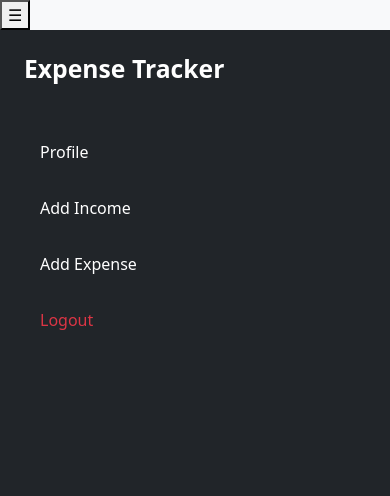
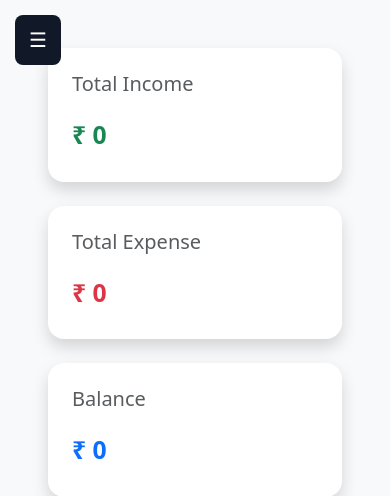
Before and after one commit to Raju-Kumar-chandra/expense-tracker, a Django app: page /dashboard/ in a window 390 px wide; the page is wider, and only the part inside the window is pictured. Shown: the top 496 px of that part. Run offline with Django 5.2, Linux system fonts and the light colour scheme; a user stored in the database is signed in; data comes from the database, SQL or seed files in the repository.

Commit message:
fixed mobile sidebar and chart responsiveness

```diff
--- a/tracker/templates/tracker/dashboard.html
+++ b/tracker/templates/tracker/dashboard.html
@@ -8,13 +8,62 @@
     <title>Dashboard</title>
     {% load static %}
     <link href="https://cdn.jsdelivr.net/npm/bootstrap@5.3.3/dist/css/bootstrap.min.css" rel="stylesheet">
+    <style>
+        .menu-btn{
+    display:none;
+}
+
+@media screen and (max-width:768px){
+
+    .menu-btn{
+
+        display:block;
+        position:fixed;
+        top:15px;
+        left:15px;
+        z-index:1100;
+        background:#111827;
+        color:white;
+        border:none;
+        padding:10px 14px;
+        border-radius:8px;
+        font-size:20px;
+    }
+
+    .sidebar{
+
+        position:fixed;
+        top:0;
+        left:-250px;
+        width:250px !important;
+        height:100vh;
+        z-index:1000;
+        transition:0.3s ease;
+    }
+
+    .sidebar.active{
+
+        left:0;
+    }
+
+    .main-content{
+
+        margin-left:0 !important;
+        width:100%;
+        padding:15px;
+    }
+
+}
+    </style>
 </head>
 
 <body class="bg-light">
-    <button class="menu-btn" onclick="toggleSidebar()"> ☰ </button>
+    <button id="menuBtn" class="menu-btn">
+    ☰
+</button>
     <div class="container-fluid">
         <div class="row">
-            <div class="col-md-2 bg-dark text-white min-vh-100 p-4">
+            <div id="sidebar" class="sidebar col-md-2 bg-dark text-white p-4 min-vh-100">
                 <h2 class="fw-bold mb-5"> Expense Tracker  </h2>
                 <ul class="nav flex-column">
                     <li class="nav-item mb-3">
@@ -203,5 +252,20 @@ function toggleSidebar(){
 }
 
 </script>
+<script>
+
+    const menuBtn =
+        document.getElementById('menuBtn');
+
+    const sidebar =
+        document.getElementById('sidebar');
+
+    menuBtn.addEventListener('click', function(){
+
+        sidebar.classList.toggle('active');
+
+    });
+
+</script>
 </body>
 </html>
```
